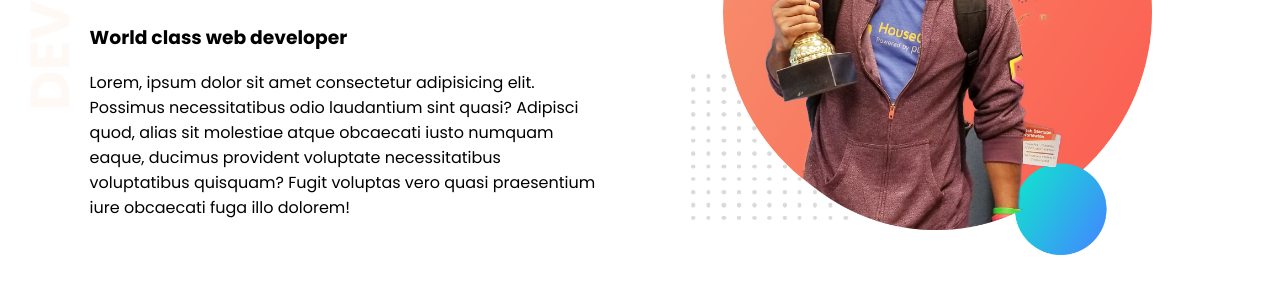
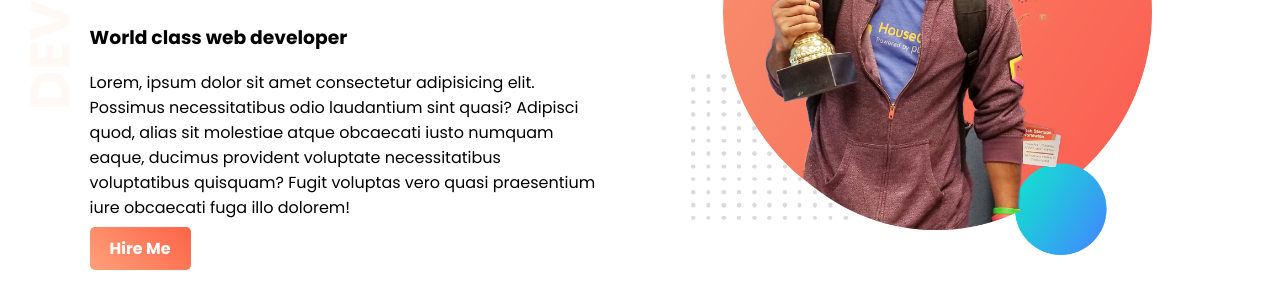
Before and after one commit to developernazmul900177/4-web-portfolio, a plain HTML site: page index.html in a window 1280 px wide. Shown: the part 252-560 px from the top of the page. Drawn offline with Linux system fonts and the light colour scheme.

Commit message:
button done

```diff
--- a/index.html
+++ b/index.html
@@ -25,7 +25,9 @@
                 Adipisci quod, alias sit molestiae atque obcaecati iusto numquam eaque, ducimus provident voluptate
                 necessitatibus voluptatibus quisquam? Fugit voluptas vero quasi praesentium iure obcaecati fuga illo
                 dolorem!
-            </p>
+            </p><a class="link-button" target="_blank"
+                href="https://www.fiverr.com/users/nazmul_islam24/seller_dashboard">Hire
+                Me</a>
         </div>
         <div class="half-width">
             <img src="images/jhankar.png" alt="">
--- a/style.css
+++ b/style.css
@@ -25,3 +25,11 @@ h1{
     height: 500px;
     background-repeat: no-repeat;
 }
+.link-button{
+    text-decoration: none;
+    background-image: linear-gradient(45deg,lightSalmon, tomato);
+    padding: 10px 20px;
+    border-radius: 5px;
+    color: #fff;
+    font-weight: 700;
+}
```
